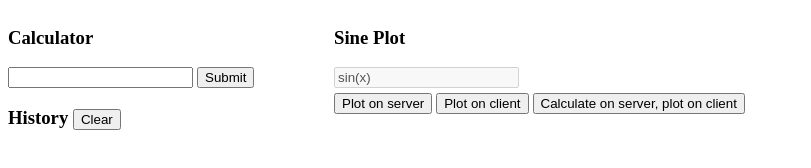
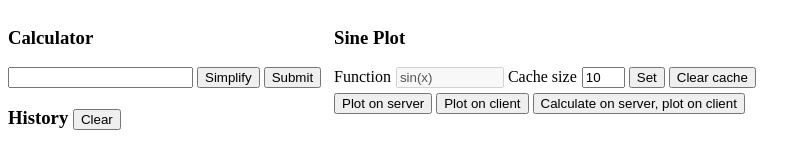
Before and after one commit to jametsi/DSP-EX3, a website: page client/index.html in a window 1280 px wide. Shown: the whole page, without its empty margins (0-811 px from the left). Drawn offline with nearby package versions, Linux system fonts and the light colour scheme.

Commit message:
Implement functionality for step-3

```diff
--- a/client/cache.js
+++ b/client/cache.js
@@ -12,14 +12,26 @@ var cache = {
             this.cache = [];
         }
     },
+    setSize: function () {
+        var size = parseInt($('.cache-size').val());
+        if (size < 0) {
+            alert("Size must be positive!");
+            return;
+        }
+        console.log('setting cache to ' + size);
+        this.size = size;
+        while (this.cache.length > this.size) {
+            this.cache.shift();
+        }
+        this.save();
+    },
     add: function (calculation) {
         if (this.size == 0) {
             return;
         }
         var parts = calculation.split(' ');
-        var operation = parts[0] + parts[1] + parts[2] + parts[3];
+        var operation = parts[0] + parts[1] + parts[2]; // e.g. 2+1
         var result = parts[4];
-        console.log(operation);
 
         var foundFromCache = false;
         for (var i = 0; i < this.cache.length; i++) {
@@ -32,7 +44,7 @@ var cache = {
         if (!foundFromCache) {
             this.cache.push({
                 operation: operation,
-                result: result
+                result: parseFloat(result)
             });
             if (this.cache.length > this.size) {
                 this.cache.shift();
@@ -45,15 +57,15 @@ var cache = {
             return null;
         }
         var cacheItem = this.cache.find(function (item) {
-            return item.operation == operation;
+            return item.operation === operation;
         });
-        return cacheItem && cacheItem.result ? cacheItem.result : null;
+        return cacheItem ? cacheItem.result : null;
     },
     save: function () {
-        localStorage.setItem('history', JSON.stringify(this.history));
+        localStorage.setItem('cache', JSON.stringify(this.cache));
     },
     clear: function () {
         this.cache = [];
-        localStorage.setItem('history', null);
+        localStorage.setItem('cache', null);
     }
 };
--- a/client/client.js
+++ b/client/client.js
@@ -6,11 +6,14 @@ var client = {
     sineInput: $('.sine-input'),
     finalResultElement: $('.final-result'),
     sinePlotContainer: $('.sine-plot'),
+    requestCounter: 0,
     init: function () {
         cal_history.init($('.history'));
+        cache.init(parseInt($('.cache-size').val()));
     },
     // submit form data and add solution to history on success
     submitOperation: function (arg1, op, arg2) {
+        var self = this;
         var returnValue = null;
         $.ajax({
             async: false,
@@ -21,12 +24,16 @@ var client = {
                 arg2: arg2
             }
         }).done(function (data) {
+            self.requestCounter++;
             returnValue = data;
         });
         return returnValue;
     },
     processCalculation: function (operationString, addToHistory) {
-        var operation = operationString.split(' ');
+        var simplifiedString = this.simplifyInLoop(operationString);
+        var operation = simplifiedString.split(' ');
+
+        // if we didn't get the result yet, we must calculate the remaining operations serverside
         while (operation.length > 1) {
             if (operation.length < 3) {
                 alert('Invalid operation length. Remember to separate elements of the operation with space.')
@@ -34,14 +41,21 @@ var client = {
             var arg1 = operation[0];
             var op = operation[1];
             var arg2 = operation[2];
+
             var solution = this.submitOperation(arg1, op, arg2);
             var result = solution.split(' ')[4];
             if (addToHistory) {
-                console.log('adding to history!');
                 cal_history.add(solution);
             }
+            if (cache.size > 0) {
+                cache.add(solution);
+            }
+
             operation = operation.slice(3);
             operation.unshift(result);
+
+            simplifiedString = this.simplifyInLoop(operation.join(' '));
+            operation = simplifiedString.split(' ');
         }
         return operation[0];
     },
@@ -50,7 +64,38 @@ var client = {
         var value = this.processCalculation(operationString, true);
         this.finalResultElement.text(operationString + ' = ' + value);
     },
+    simplify: function (operationString) {
+        var parts = operationString.split(' ');
+        while (true) {
+            if (parts.length < 3) {
+                break;
+            }
+            var cacheKey = parts[0] + parts[1] + parts[2];
+            var value = cache.get(cacheKey);
+            if (value !== null) {
+                parts.splice(0, 3, value);
+            } else {
+                break;
+            }
+        }
+        return parts.join(' ');
+    },
+    simplifyCalcInput: function () {
+        this.calculatorInput.val(this.simplify(this.calculatorInput.val()));
+    },
+    simplifyInLoop: function (operationString) {
+        while (true) {
+            var tempString = this.simplify(operationString);
+            if (tempString.length === operationString.length) {
+                break;
+            }
+            operationString = tempString;
+        }
+        return operationString;
+    },
     plotSineOnServer: function () {
+        var plotContainer = $('.sine-plot');
+        plotContainer.html("");
         var self = this;
         $.ajax({
             url: this.serverUrl + '/plot_sine',
@@ -62,17 +107,22 @@ var client = {
         });
     },
     showServerPlot: function (url) {
-        this.sinePlotContainer.html("");
         $('<img/>')
             .attr('src', url)
             .appendTo(this.sinePlotContainer);
     },
     plotSineOnClient: function () {
-        plot.init(this.sinePlotContainer);
+        var plotContainer = $('.sine-plot');
+        plotContainer.html("");
+        plot.init(plotContainer);
         plot.plotSine(plot.generateData());
     },
     plotSineOnClientAndServer: function () {
-        plot.init(this.sinePlotContainer);
+        this.requestCounter = 0;
+        var plotContainer = $('.sine-plot');
+        plotContainer.html("");
+        plot.init(plotContainer);
         plot.plotSine(plot.getDataFromServer());
+        console.log('Requests made during plotting: ' + this.requestCounter);
     }
 };
--- a/client/history.js
+++ b/client/history.js
@@ -8,7 +8,6 @@ var cal_history = {
     },
     add: function (calculation) {
         this.history.unshift(calculation);
-        console.log(this.history);
         this.print();
     },
     // clear results element and then populate it with the history items
--- a/client/index.html
+++ b/client/index.html
@@ -13,17 +13,21 @@
         <h3>Calculator</h3>
         <form>
             <input class="calculator-input" type="text">
+            <input type="button" value="Simplify" onclick="client.simplifyCalcInput()">
             <input type="button" value="Submit" onclick="client.submit()">
         </form>
         <p class="final-result"></p>
-        <h3>History <input type="button" value="Clear" onclick="client.clear()"></h3>
+        <h3>History <input type="button" value="Clear" onclick="cal_history.clear()"></h3>
         <ol class="history"></ol>
     </div>
 
     <div class="wide-panel">
         <h3>Sine Plot</h3>
         <form>
-            <input class="sine-input" type="text" value="sin(x)" disabled="true"></br>
+            <label>Function<input class="sine-input" type="text" value="sin(x)" disabled="true"></label>
+            <label>Cache size<input class="cache-size" type="text" value="10"></label>
+            <input type="button" value="Set" onclick="cache.setSize()">
+            <input type="button" value="Clear cache" onclick="cache.clear()"></br>
             <input type="button" value="Plot on server" onclick="client.plotSineOnServer()">
             <input type="button" value="Plot on client" onclick="client.plotSineOnClient()">
             <input type="button" value="Calculate on server, plot on client" onclick="client.plotSineOnClientAndServer()">
--- a/client/plot.js
+++ b/client/plot.js
@@ -7,8 +7,8 @@ var plot = {
         right: 70,
         top: 58,
         bottom: 38
-    }
-    ,
+    },
+    counter: 0,
     init: function (plotContainer) {
         var self = this;
         this.canvas = $('<canvas>')
--- a/client/styles.css
+++ b/client/styles.css
@@ -8,5 +8,12 @@
     margin-left: 10px;
 }
 .sine-input {
+    width: 100px;
     margin-bottom: 5px;
 }
+.cache-size {
+    width: 35px;
+}
+label > input {
+    margin-left: 5px;
+}
--- a/package.json
+++ b/package.json
@@ -2,9 +2,9 @@
   "name": "dsp-ex3",
   "version": "1.0.0",
   "description": "Distributed Systems Project - Exercise 3",
-  "main": "server.js",
+  "main": "server/server.js",
   "scripts": {
-    "test": "echo \"Error: no test specified\" && exit 1"
+    "start": "node server/server.js"
   },
   "repository": {
     "type": "git",
```
Also changed, not shown: server/calculator.js (renamed from calculator.js), server/server.js (renamed from server.js), 1 other file.
